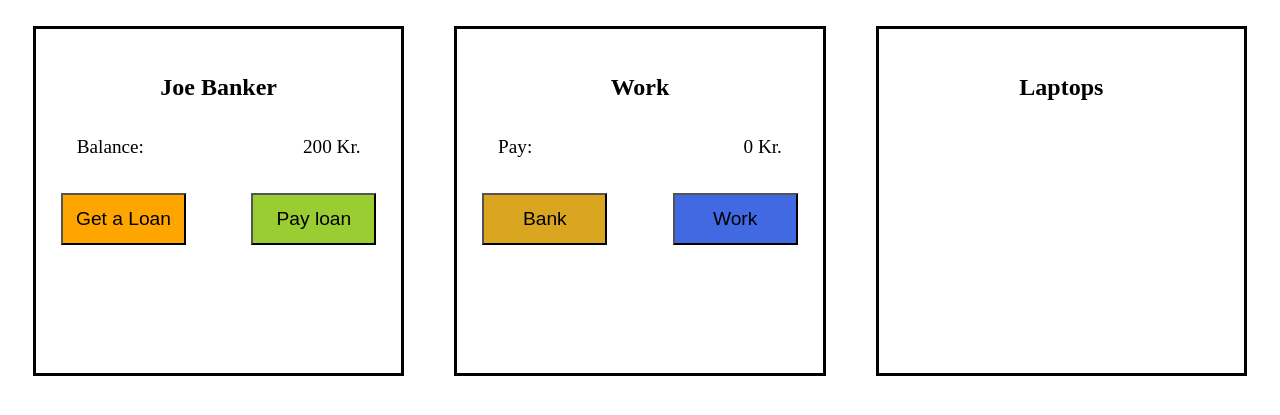
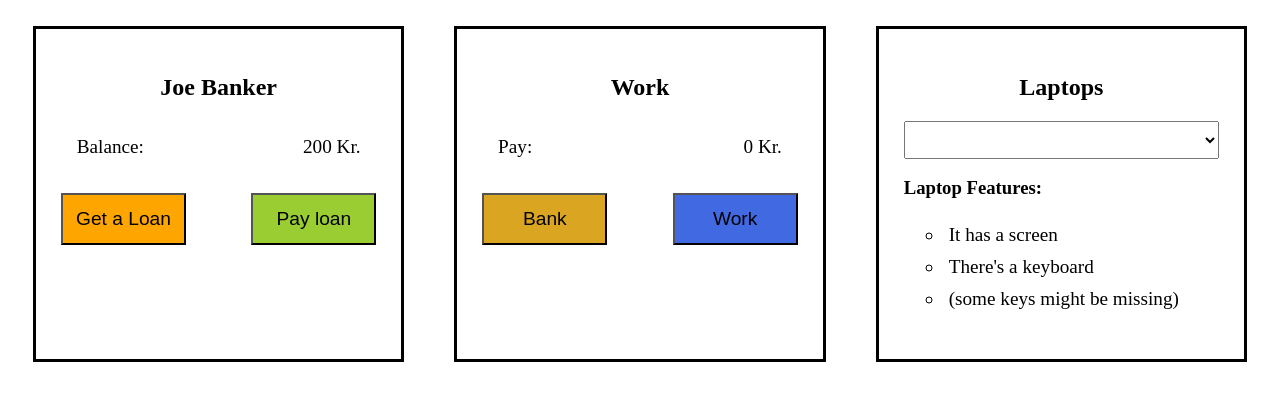
Before and after one commit to s325909/komputer-store-app, a plain HTML site: page komputer-store/index.html in a window 1280 px wide. Shown: the part 79-494 px from the top of the page. Drawn offline with Linux system fonts and the light colour scheme.

Commit message:
Feat: design & layout for laptops select and features

```diff
--- a/komputer-store/index.html
+++ b/komputer-store/index.html
@@ -39,6 +39,13 @@
         <!--Laptops Area-->
         <div id="laptopsArea">
             <h2>Laptops</h2>
+            <select name="laptops" id="laptopSelect"></select>
+            <h3>Laptop Features:</h3>
+            <ul id="laptopFeauters">
+                <li>It has a screen</li>
+                <li>There's a keyboard</li>
+                <li>(some keys might be missing)</li>
+            </ul>
         </div>
 
     </div>
--- a/komputer-store/script.js
+++ b/komputer-store/script.js
@@ -5,6 +5,8 @@ const bankLoanBtnElement = document.querySelector('#bankLoanBtn')
 const bankPayBtnElement = document.querySelector('#bankPayBtn')
 const workBankBtnElement = document.querySelector('#workBankBtn')
 const workLaborBtnElement = document.querySelector('#workLaborBtn')
+
+const laptopSelectElement = document.querySelector('#laptopSelect')
 
 const balanceNOK = " Kr."
 
--- a/komputer-store/styles.css
+++ b/komputer-store/styles.css
@@ -2,11 +2,15 @@ h1, h2 { text-align: center; }
 
 p { font-size: larger; padding: 5%; text-align: left; }
 
+ul { font-size: larger; }
+li { padding: 5px; list-style-type: circle; }
+
 button { font-size: larger; padding: 4%; width: 125px; }
+select { padding: 3%; width: 100%; }
 
 .areaContainer {
     display: flex;
-    height: 50vh;
+    height: auto;
     margin: auto;
     justify-content: center;
 }
```
